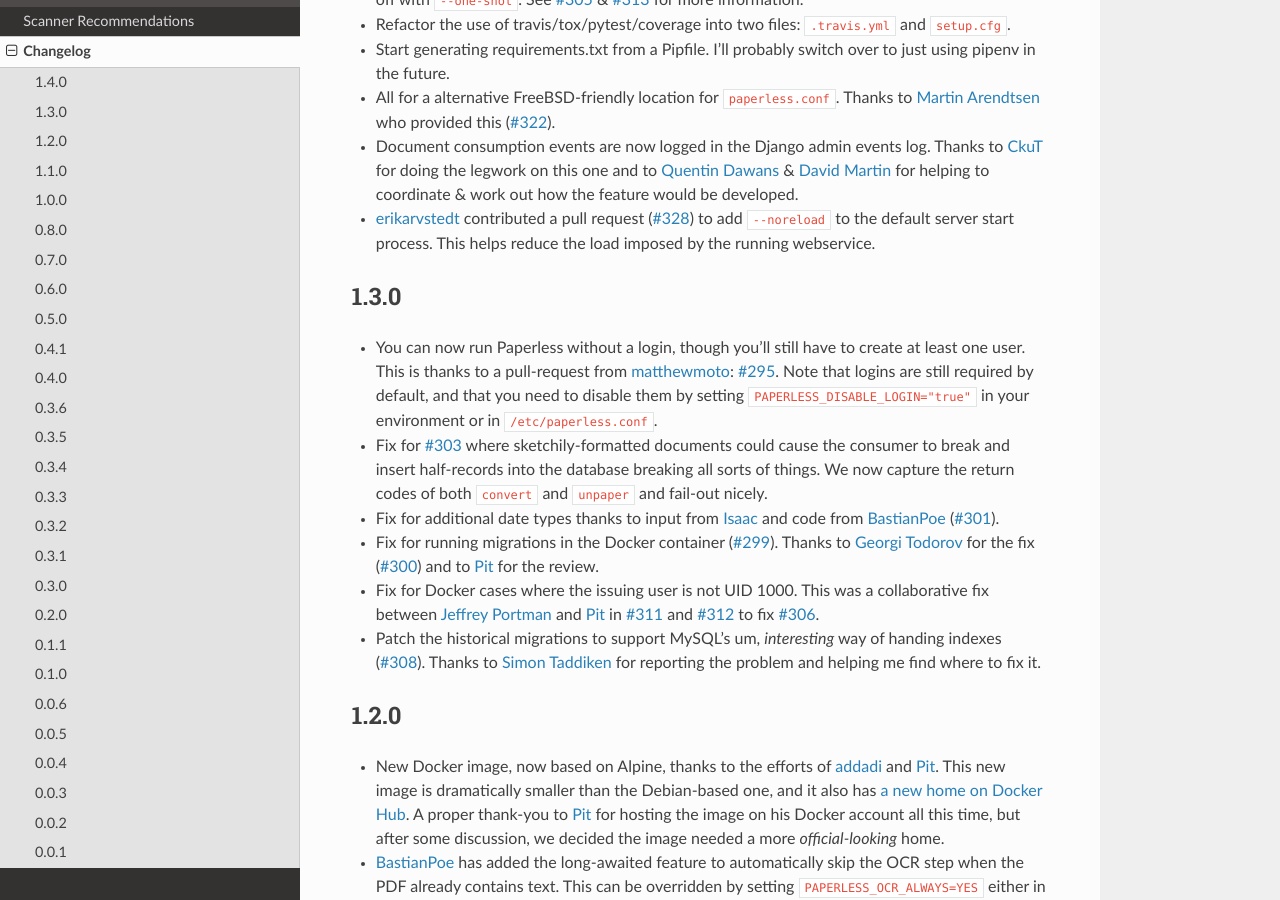
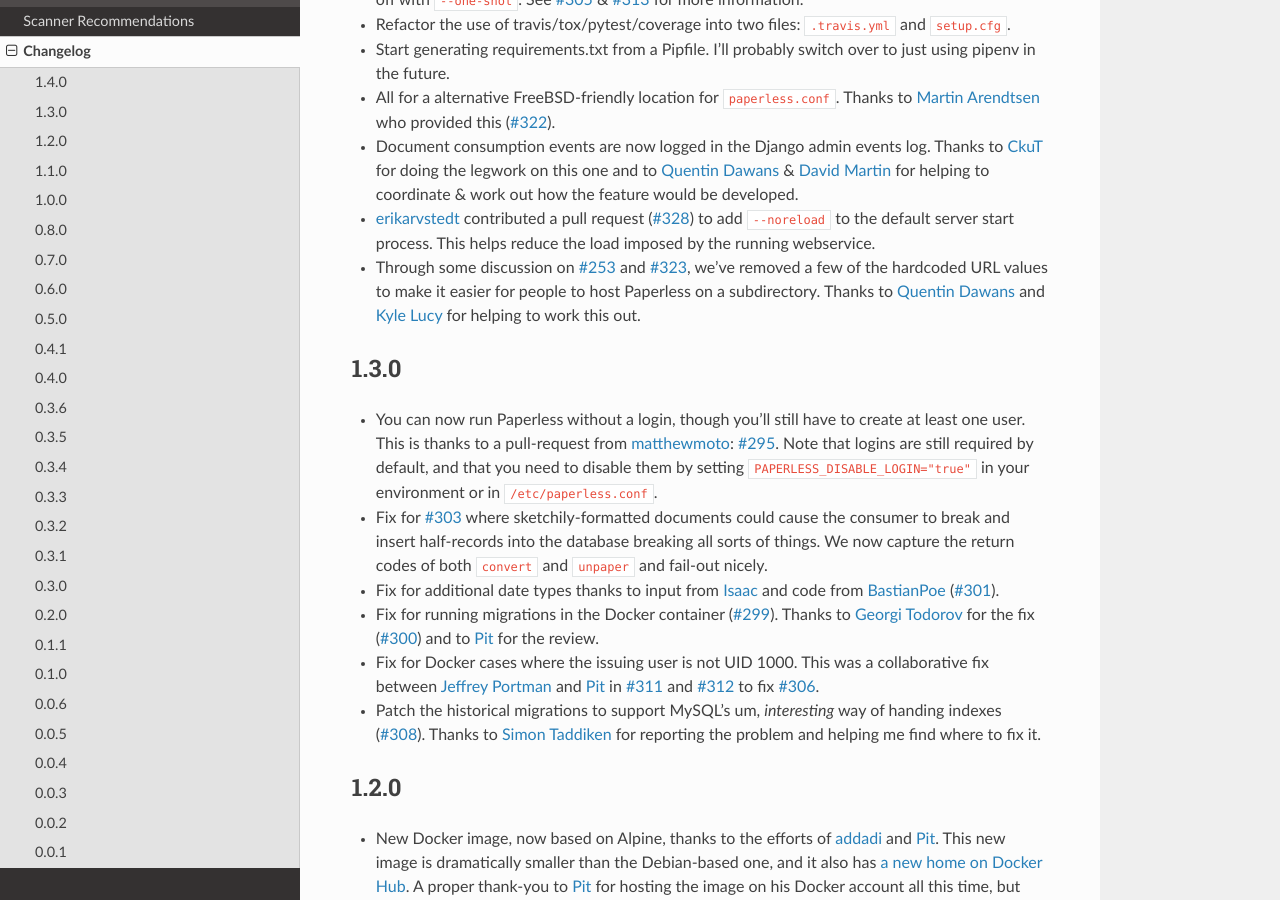
Before and after one commit to repoRangee/Large-scale, a Sphinx documentation site: the page built from docs/changelog.rst, in a window 1280 px wide and 900 px high, scrolled down 302 px. Built offline with Sphinx 7.4.7 and the Read the Docs theme 2.0.0, drawn with Linux system fonts in a browser that asks for light colours; formulas are drawn with MathJax 3.

Commit message:
Document update for subdir support

```diff
--- a/docs/changelog.rst
+++ b/docs/changelog.rst
@@ -22,6 +22,10 @@ Changelog
 * `erikarvstedt`_ contributed a pull request (`#328`_) to add ``--noreload``
   to the default server start process.  This helps reduce the load imposed
   by the running webservice.
+* Through some discussion on `#253`_ and `#323`_, we've removed a few of the
+  hardcoded URL values to make it easier for people to host Paperless on a
+  subdirectory.  Thanks to `Quentin Dawans`_ and `Kyle Lucy`_ for helping to
+  work this out.
 
 1.3.0
 =====
@@ -382,6 +386,7 @@ Changelog
 .. _Quentin Dawans: https://github.com/ovv
 .. _Martin Arendtsen: https://github.com/Arendtsen
 .. _erikarvstedt: https://github.com/erikarvstedt
+.. _Kyle Lucy: https://github.com/kmlucy
 
 .. _#20: https://github.com/danielquinn/paperless/issues/20
 .. _#44: https://github.com/danielquinn/paperless/issues/44
@@ -446,6 +451,8 @@ Changelog
 .. _#313: https://github.com/danielquinn/paperless/pull/313
 .. _#322: https://github.com/danielquinn/paperless/pull/322
 .. _#328: https://github.com/danielquinn/paperless/pull/328
+.. _#253: https://github.com/danielquinn/paperless/issues/253
+.. _#323: https://github.com/danielquinn/paperless/issues/323
 
 .. _pipenv: https://docs.pipenv.org/
 .. _a new home on Docker Hub: https://hub.docker.com/r/danielquinn/paperless/
```
